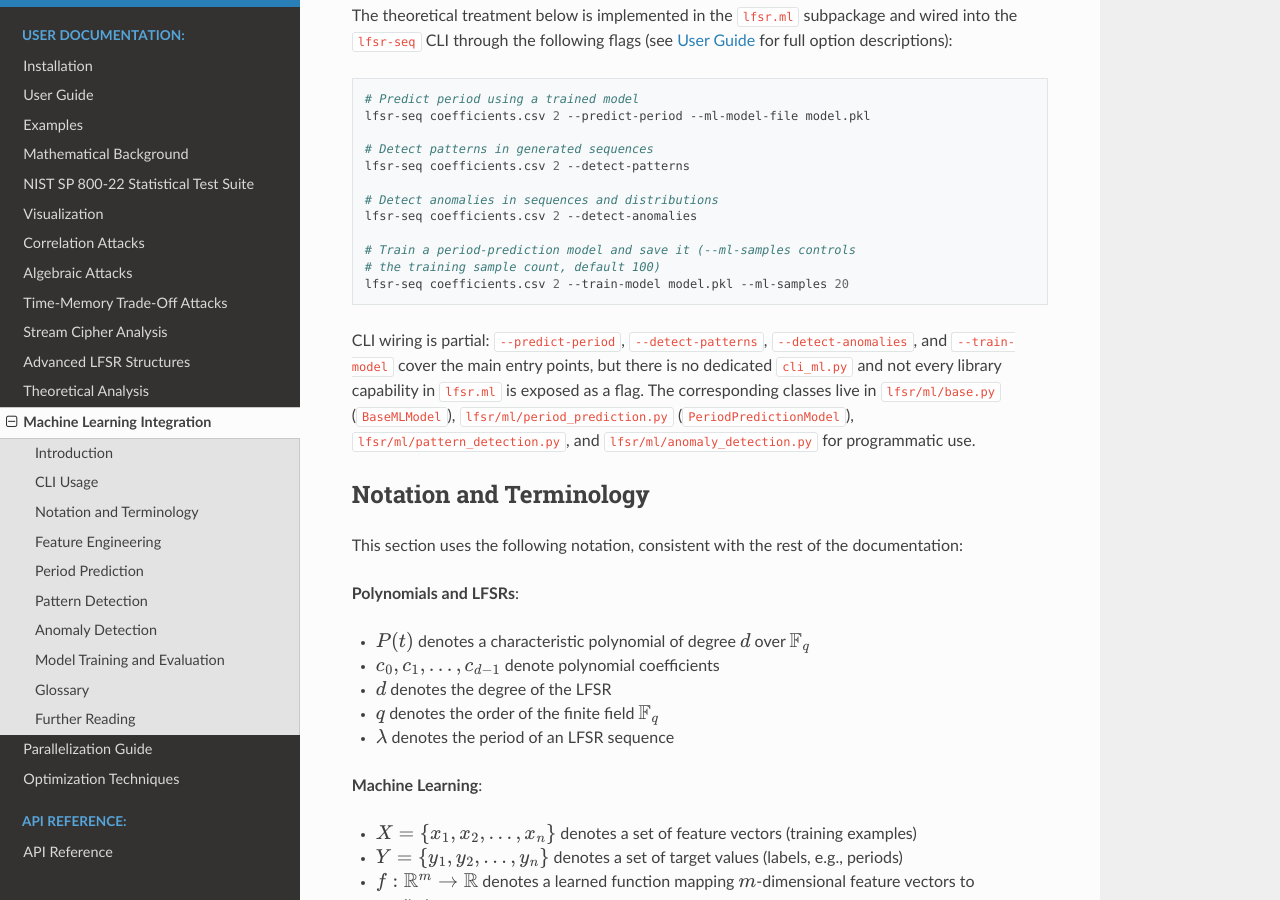
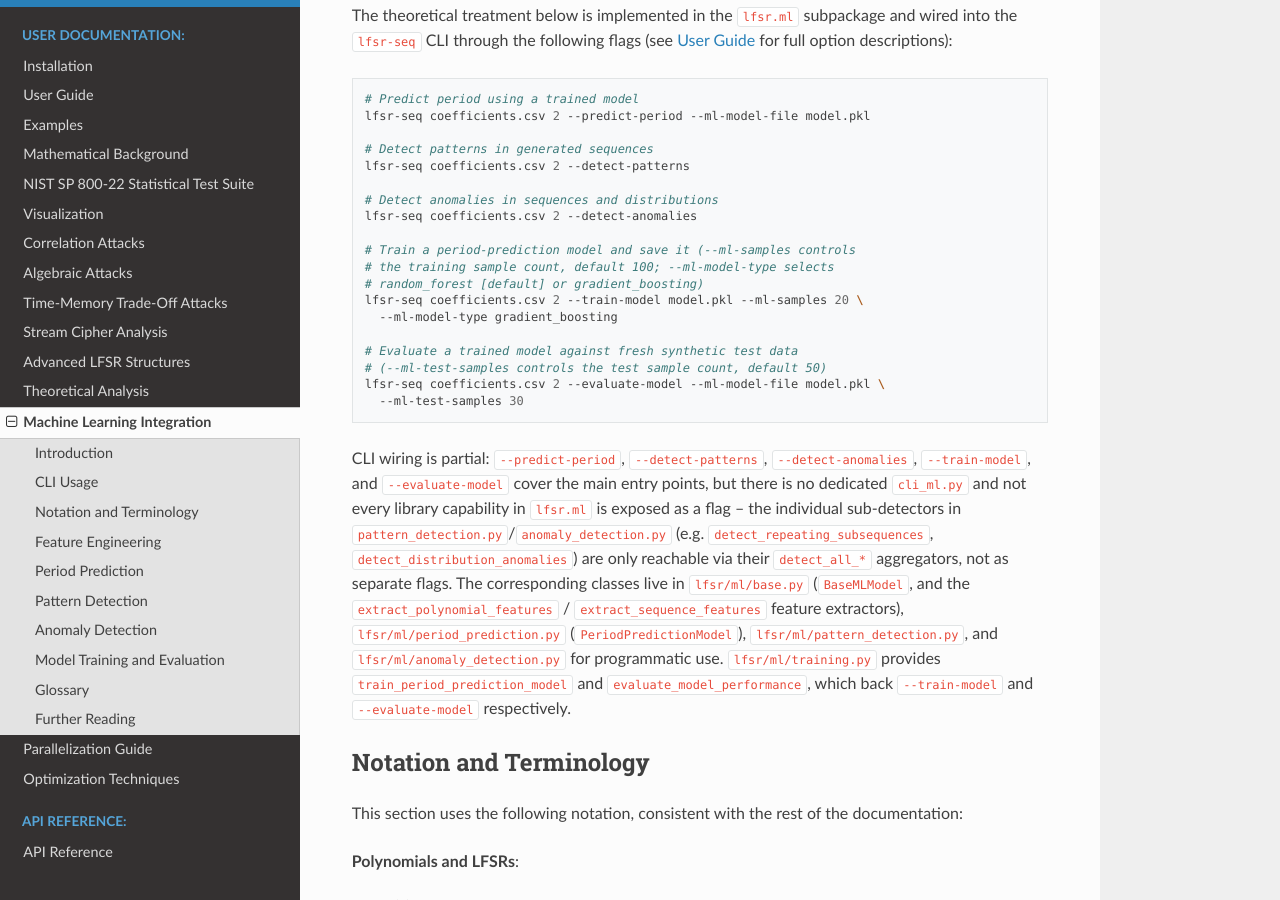
Before and after one commit to mkhellat/lfsr-seq, a Sphinx documentation site: the page built from docs/ml_integration.rst, in a window 1280 px wide and 900 px high, scrolled down 1708 px. Built offline with Sphinx 7.4.7 and the Read the Docs theme 3.1.0, drawn with Linux system fonts in a browser that asks for light colours.

Commit message:
docs: update Sphinx docs, README, and dev-docs for ML CLI changes
docs/ml_integration.rst and docs/user_guide.rst now document
--ml-model-type and --evaluate-model/--ml-test-samples. Also fixes
README.md's "Example 13: Machine Learning Analysis" section, which
referenced flags that never existed (--ml-predict-period,
--ml-detect-patterns, --sequence-length, --ml-train, --model-type) and
a broken docs link (docs/machine_learning.rst -> docs/ml_integration.rst).
dev-docs/plans/advanced/ml_integration_plan.md's update note is
corrected to reflect the removal of features.py/models.py and the new
CLI flags.

Co-Authored-By: Claude Sonnet 5 <noreply@anthropic.com>

```diff
--- a/docs/ml_integration.rst
+++ b/docs/ml_integration.rst
@@ -103,16 +103,30 @@ and wired into the ``lfsr-seq`` CLI through the following flags (see
    lfsr-seq coefficients.csv 2 --detect-anomalies
 
    # Train a period-prediction model and save it (--ml-samples controls
-   # the training sample count, default 100)
-   lfsr-seq coefficients.csv 2 --train-model model.pkl --ml-samples 20
+   # the training sample count, default 100; --ml-model-type selects
+   # random_forest [default] or gradient_boosting)
+   lfsr-seq coefficients.csv 2 --train-model model.pkl --ml-samples 20 \
+     --ml-model-type gradient_boosting
+
+   # Evaluate a trained model against fresh synthetic test data
+   # (--ml-test-samples controls the test sample count, default 50)
+   lfsr-seq coefficients.csv 2 --evaluate-model --ml-model-file model.pkl \
+     --ml-test-samples 30
 
 CLI wiring is partial: ``--predict-period``, ``--detect-patterns``,
-``--detect-anomalies``, and ``--train-model`` cover the main entry points, but
-there is no dedicated ``cli_ml.py`` and not every library capability in
-``lfsr.ml`` is exposed as a flag. The corresponding classes live in
-``lfsr/ml/base.py`` (``BaseMLModel``), ``lfsr/ml/period_prediction.py``
+``--detect-anomalies``, ``--train-model``, and ``--evaluate-model`` cover the
+main entry points, but there is no dedicated ``cli_ml.py`` and not every
+library capability in ``lfsr.ml`` is exposed as a flag -- the individual
+sub-detectors in ``pattern_detection.py``/``anomaly_detection.py`` (e.g.
+``detect_repeating_subsequences``, ``detect_distribution_anomalies``) are
+only reachable via their ``detect_all_*`` aggregators, not as separate
+flags. The corresponding classes live in ``lfsr/ml/base.py``
+(``BaseMLModel``, and the ``extract_polynomial_features`` /
+``extract_sequence_features`` feature extractors), ``lfsr/ml/period_prediction.py``
 (``PeriodPredictionModel``), ``lfsr/ml/pattern_detection.py``, and
-``lfsr/ml/anomaly_detection.py`` for programmatic use.
+``lfsr/ml/anomaly_detection.py`` for programmatic use. ``lfsr/ml/training.py``
+provides ``train_period_prediction_model`` and ``evaluate_model_performance``,
+which back ``--train-model`` and ``--evaluate-model`` respectively.
 
 Notation and Terminology
 --------------------------
```
Also changed, not shown: README.md (+10 -7 lines), dev-docs/plans/advanced/ml_integration_plan.md (+9 -5 lines), docs/user_guide.rst (+20 -2 lines).
